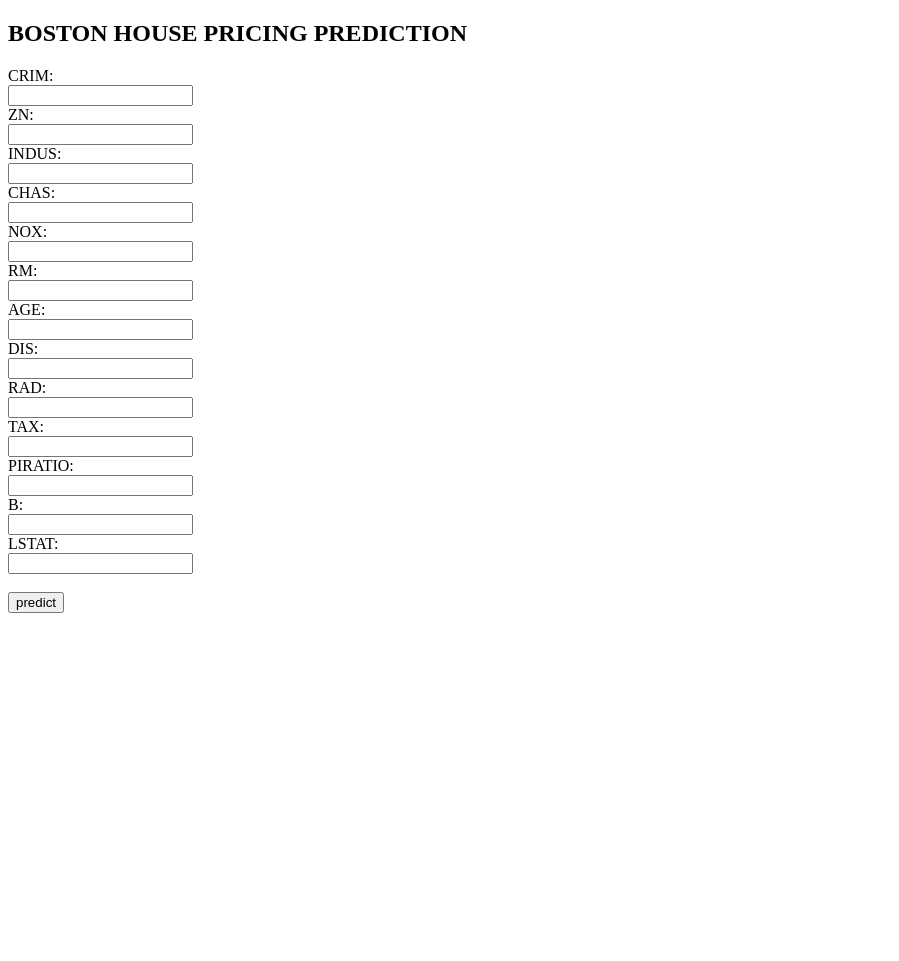
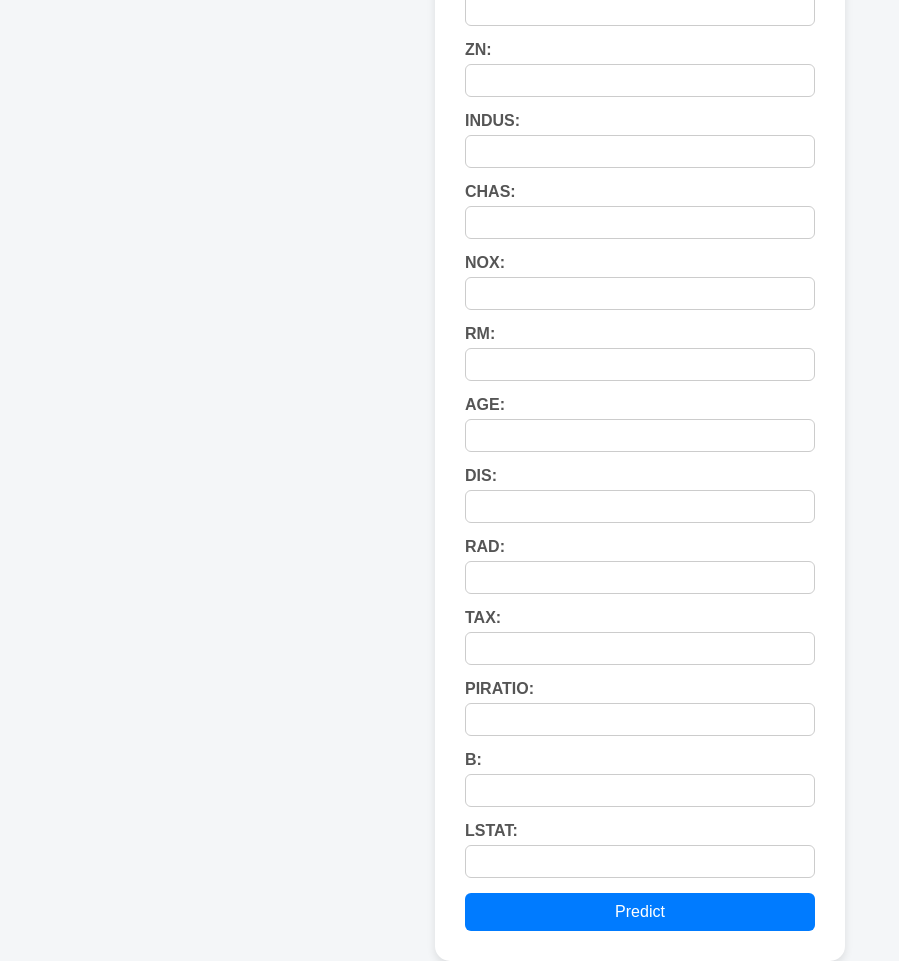
Before and after one commit to amishaNayak02/housing_price_prediction, a Flask app: page / in a window 1280 px wide. Shown: the whole page, without its empty margins (0-899 px from the left). Before the commit the page ends 613 px from the top, so only its background shows below. Run offline with Flask 3, Linux system fonts and the light colour scheme; parts of the project's set-up code (start-up, migrations or seed data) failed here and were passed over.

Commit message:
index.html

```diff
--- a/templates/index.html
+++ b/templates/index.html
@@ -3,64 +3,117 @@
 <head>
     <meta charset="UTF-8">
     <meta name="viewport" content="width=device-width, initial-scale=1.0">
-    <title>Document</title>
+    <title>Boston House Pricing Prediction</title>
+    <style>
+        body {
+            font-family: Arial, sans-serif;
+            background-color: #f4f6f8;
+            display: flex;
+            justify-content: center;
+            align-items: center;
+            height: 100vh;
+            margin: 0;
+        }
+
+        form {
+            background-color: white;
+            padding: 30px;
+            border-radius: 15px;
+            box-shadow: 0 4px 8px rgba(0,0,0,0.1);
+            width: 350px;
+        }
+
+        h2 {
+            text-align: center;
+            color: #333;
+            margin-bottom: 25px;
+        }
+
+        label {
+            font-weight: bold;
+            color: #555;
+        }
+
+        input[type="text"] {
+            width: 100%;
+            padding: 8px;
+            margin: 5px 0 15px;
+            border: 1px solid #ccc;
+            border-radius: 6px;
+            box-sizing: border-box;
+        }
+
+        input[type="submit"] {
+            width: 100%;
+            padding: 10px;
+            background-color: #007BFF;
+            color: white;
+            border: none;
+            border-radius: 6px;
+            font-size: 16px;
+            cursor: pointer;
+            transition: background-color 0.3s ease;
+        }
+
+        input[type="submit"]:hover {
+            background-color: #0056b3;
+        }
+
+        h3 {
+            text-align: center;
+            color: green;
+            margin-top: 20px;
+        }
+    </style>
 </head>
 <body>
-    <h2>BOSTON HOUSE PRICING PREDICTION</h2>
     <form action="/predict" method="post">
+        <h2>BOSTON HOUSE PRICING PREDICTION</h2>
 
-        <label for="CRIM">CRIM:</label><br>
-        <input type="text" name="CRIM"><br>
+        <label for="CRIM">CRIM:</label>
+        <input type="text" name="CRIM">
 
-        <label for="ZN">ZN:</label><br>
-        <input type="text" name="ZN"><br>
+        <label for="ZN">ZN:</label>
+        <input type="text" name="ZN">
 
-        <label for="INDUS">INDUS:</label><br>
-        <input type="text" name="INDUS"><br>
+        <label for="INDUS">INDUS:</label>
+        <input type="text" name="INDUS">
 
-        <label for="CHAS">CHAS:</label><br>
-        <input type="text" name="CHAS"><br>
+        <label for="CHAS">CHAS:</label>
+        <input type="text" name="CHAS">
 
-        <label for="NOX">NOX:</label><br>
-        <input type="text" name="NOX"><br>
+        <label for="NOX">NOX:</label>
+        <input type="text" name="NOX">
 
-        <label for="RM">RM:</label><br>
-        <input type="text" name="RM"><br>
+        <label for="RM">RM:</label>
+        <input type="text" name="RM">
 
-        <label for="AGE">AGE:</label><br>
-        <input type="text" name="AGE"><br>
+        <label for="AGE">AGE:</label>
+        <input type="text" name="AGE">
 
-        <label for="DIS">DIS:</label><br>
-        <input type="text" name="DIS"><br>
+        <label for="DIS">DIS:</label>
+        <input type="text" name="DIS">
 
-        <label for="RAD">RAD:</label><br>
-        <input type="text" name="RAD"><br>
+        <label for="RAD">RAD:</label>
+        <input type="text" name="RAD">
 
-        <label for="TAX">TAX:</label><br>
-        <input type="text" name="TAX"><br>
+        <label for="TAX">TAX:</label>
+        <input type="text" name="TAX">
 
-        <label for="PIRATIO">PIRATIO:</label><br>
-        <input type="text" name="PIRATIO"><br>
+        <label for="PIRATIO">PIRATIO:</label>
+        <input type="text" name="PIRATIO">
 
-        <label for="B">B:</label><br>
-        <input type="text" name="B"><br>
+        <label for="B">B:</label>
+        <input type="text" name="B">
 
-        <label for="LSTAT">LSTAT:</label><br>
-        <input type="text" name="LSTAT"><br>
+        <label for="LSTAT">LSTAT:</label>
+        <input type="text" name="LSTAT">
 
-        <br>
-        <input type="submit" value="predict"><br>
+        <input type="submit" value="Predict">
 
-
-
-
-
-
+        {% if prediction_text %}
+        <h3>{{ prediction_text }}</h3>
+        {% endif %}
     </form>
-
-    {% if prediction_text %}
-     <h3> {{ prediction_text }} </h3>
-     {% endif %}
-
 </body>
 </html>
```
